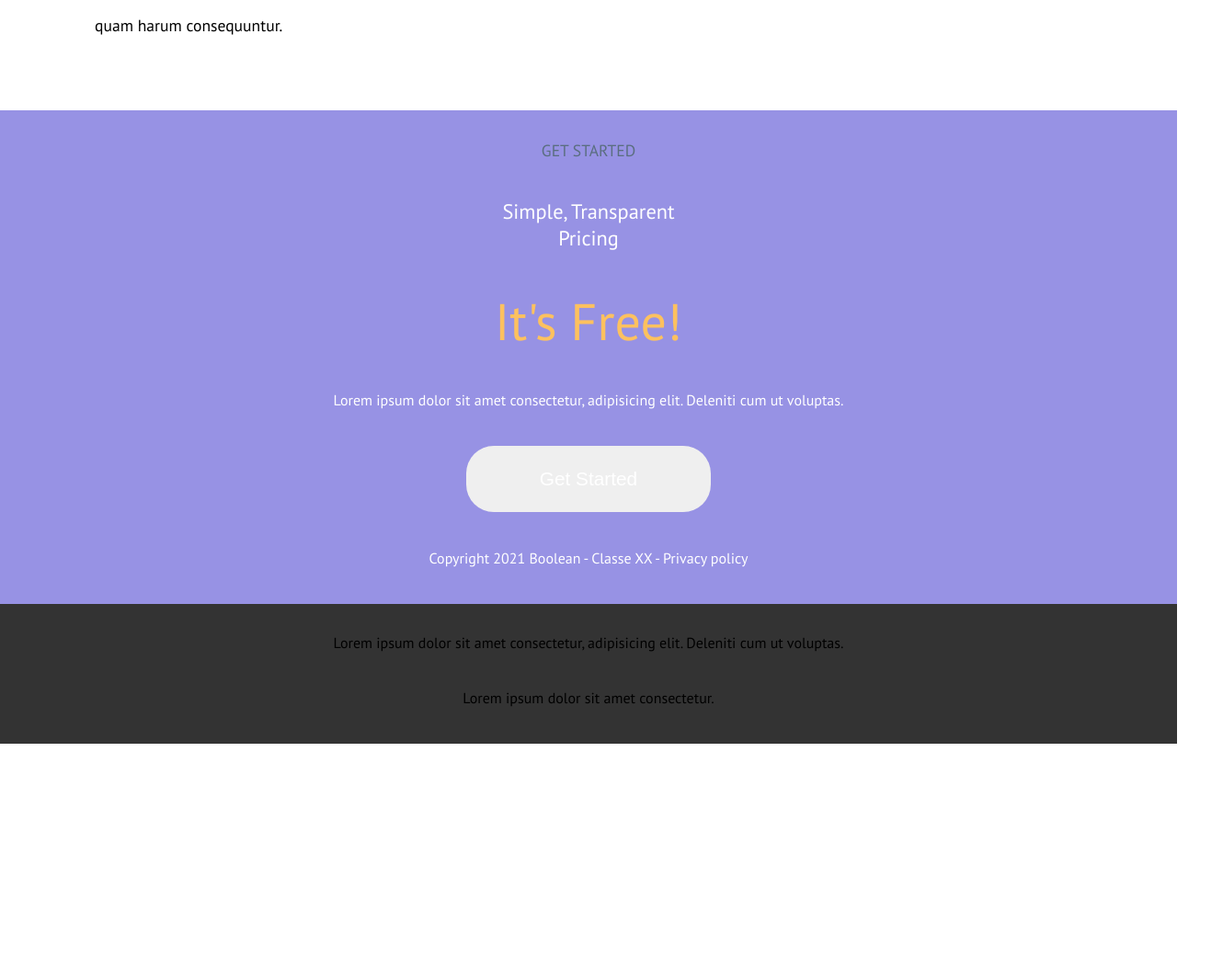
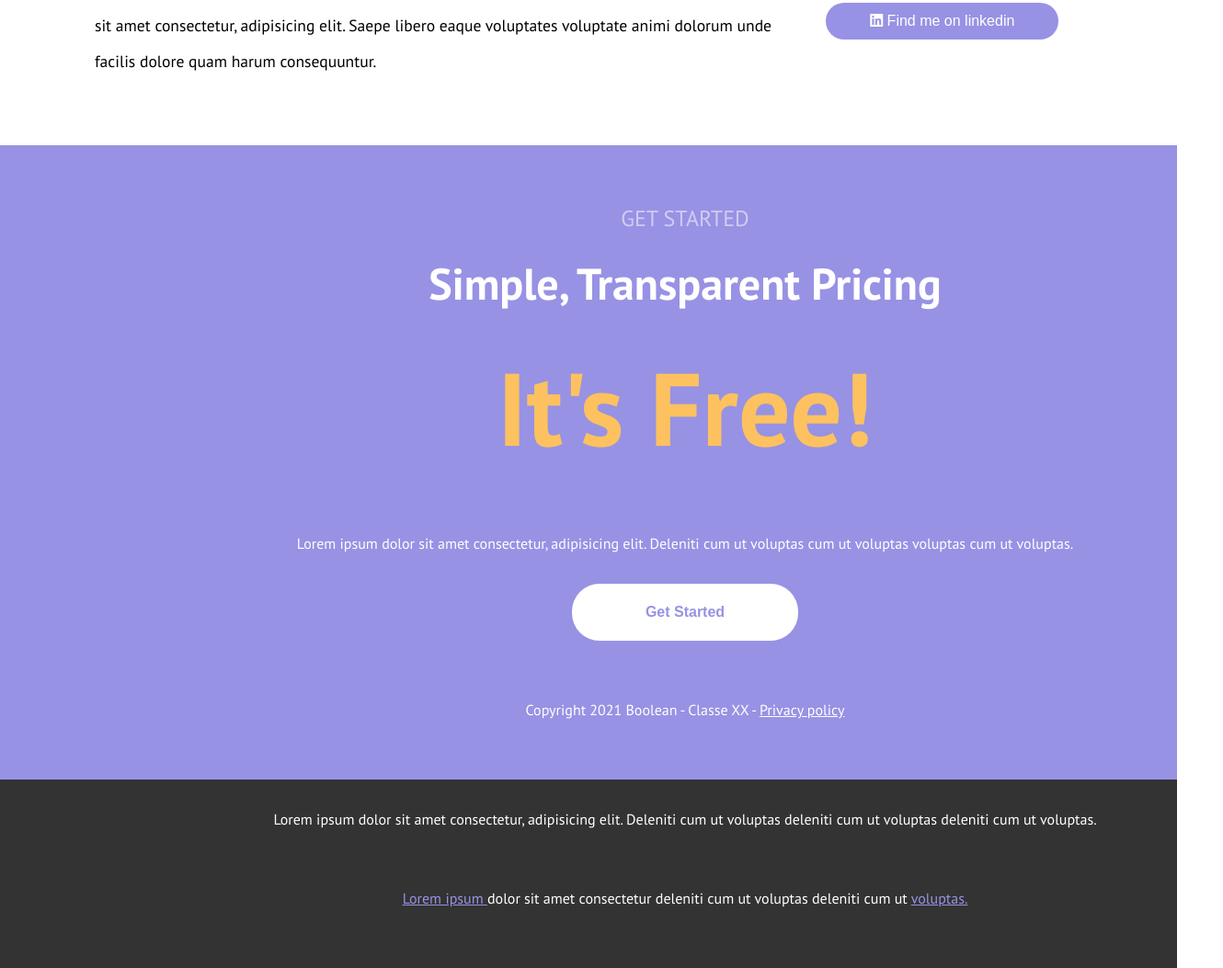
Before and after one commit to MonicaDeBona/htmlcss-responsive-layout, a plain HTML site: page index.html in a window 1280 px wide. Shown: the part 4554-5607 px from the top of the page at 92% size, 1330 px wide, since content can reach past the window. Before the commit the page ends 5363 px from the top, so only its background shows below. Drawn offline with Linux system fonts and the light colour scheme.

Commit message:
End layout

```diff
--- a/css/style.css
+++ b/css/style.css
@@ -72,7 +72,7 @@ p {
 .container {
     width: 100%;
     margin: 0 auto;
-    max-width: 600px;
+    max-width: 500px;
 }
 
 .mobile-padding {
@@ -130,14 +130,16 @@ p {
     color: var(--text-color);
     padding: .7rem 3rem;
     margin-top: 1rem;
+    font-size: 1rem;
 }
 
-
 .main-footer-button {
+    background-color: var(--text-color);
     color: var(--main-accent-color3);
-    color: var(--text-color);
-    padding: 1.5rem 5rem;
-    font-size: 1.3rem;
+    padding: 1.4rem 5rem;
+    font-size: 1rem;
+    margin-bottom: 2rem;
+    font-weight: 700;
 }
 
 
@@ -386,6 +388,7 @@ h5 {
     width: 100%;
     padding: 1.5rem;
     margin-top: 2REM;
+    position: relative;
 }
 
 .about-us-text {
@@ -413,9 +416,17 @@ h5 {
     font-size: 1.1rem;
 }
 
-.v-text {
+.about-us-content h3 {
     color:var(--main-accent-color3);
-    font-size: 1.4rem;
+    font-size: 2rem;
+}
+
+.v-quote {
+    position: absolute;
+    top: 0;
+    right: 150px;
+    font-size: 4rem;
+    color:var(--main-accent-color3);
 }
 
 
@@ -423,56 +434,62 @@ h5 {
 
 
 /* MAIN'S FOOTER */
-.main-footer {
+.top-footer {
     background-color: var(--main-accent-color3);
     width: 100%;
+    padding: 0rem 3rem 2rem;
+}
+
+footer .test {
+    text-align: center;
+}
+
+.top-footer h4 {
+    font-size: 1.5rem;
+    color: #cfcdf2;
+    font-weight: 400;
+    padding: 4rem 0rem 1.5rem;
+}
+
+.top-footer h3{
+    font-size: 2.5rem;
+    color: var(--text-color)
+}
+
+.top-footer h2{
+    font-size: 4rem;
+    color: #fdc15f;
+    padding: 2rem 0rem;
+}
+
+.top-footer p{
+    color: var(--text-color);
     padding-bottom: 2rem;
+}
+
+.top-footer a {
+    color: var(--text-color);
 }
 
 
 
 /* FOOTER */
-footer {
+.bottom-footer {
     background-color: #333333;
     width: 100%;
-    padding-bottom: 2rem;
-}
-
-footer .test {
-    padding-top: 2rem;
+    padding: 0rem 3rem 2rem;
     text-align: center;
 }
 
-.test {
-    padding-bottom: .5rem;
-    text-align: center;
+footer p {
+    padding: 2rem 0rem;
+    color: var(--text-color);
+    line-height: 1.4rem;
 }
 
-.test1{
-    font-size: 1.1rem;
-    color: #5a6e7f;
+.bottom-footer a {
+    color: var(--main-accent-color3);
 }
-
-.test2{
-    font-size: 1.4rem;
-    color: white;
-}
-
-.test3{
-    font-size: 3.5rem;
-    color: #fdc15f;
-}
-
-.test4{
-    color: white;
-}
-
-
-
-.test6{
-    color: white;
-}
-
 
 
 /* !RESPONSIVE MOBILE FIRST */
@@ -576,7 +593,7 @@ footer .test {
     }
 
 
-        /* sezione ABOUT US */
+    /* sezione ABOUT US */
     .about-us-container {
         display: flex;
     }
@@ -589,10 +606,36 @@ footer .test {
         display: flex;
     }
 
-    .about-us-content {
-        flex-basis: 40%;
+    .about-us figure img {
+        width: 220px;
+        height: 220px;
     }
 
+    .about-us-content {
+        flex-basis: 75%;
+    }
+
+    .v-quote {
+        top: 0;
+        right: 68px;
+    }
+
+
+
+    /* sezione FOOTER */
+    .top-footer,
+    .bottom-footer {
+        padding: 0rem 10rem 2rem;
+    }
+
+    .top-footer h2{
+        font-size: 7rem;
+    }
+
+    .top-footer h3{
+        font-size: 3rem;
+        color: var(--text-color)
+    }
 
 }
 
@@ -628,7 +671,6 @@ footer .test {
 
 
     /* sezione INTRODUTTIVA con CARDS */
-
     .intro-cards .intro-card:first-child{
         width: calc(((100% / 3) * 2 ) - 2rem );
     }
@@ -651,8 +693,9 @@ footer .test {
     .content {
         flex-basis: 50%;
     }
+
+
     /* sezione PLANNING */
-
     .planning-flex {
         flex-direction: row;
         justify-content: center;
@@ -691,10 +734,19 @@ footer .test {
     }
 
 
-
+/* sezione ABOUT US */
     .about-us-content {
-        flex-basis: 30%;
+        flex-basis: 40%;
     }
 
+    .about-us figure img {
+        width: 235px;
+        height: 235px;
+    }
+
+    .v-quote {
+        top: 0;
+        right: 80px;
+    }
 
 }
--- a/index.html
+++ b/index.html
@@ -342,14 +342,16 @@
                     </div>
                 </div>
                 <div class="about-us-content">
-                    <figure class="testimonial-pic">
+                    <figure>
                         <img class="bd-r50" src="img/testimonial3.jpg" alt="testimonial man pic">
+                        <i class="fa-solid fa-quote-left v-quote"></i>
                     </figure>
-                    <p class="v-text">
-                        Lorem ipsum dolor sit amet consectetur adipisicing elit. Nisi, earum distinctio!
-                    </p>
+                    <h3 class="v-text">
+                        I help companies lorem ipsum dolor sit amet lorem ipsum dolor sit amet
+                    </h3>
                     <a href="#">
                         <button class="about-us-button bd-r20 bd-none">
+                            <i class="fa-brands fa-linkedin"></i>
                             Find me on linkedin
                         </button>
                     </a>
@@ -360,37 +362,53 @@
 
 
         <!-- inizio FOOTER del main -->
-        <footer class="main-footer">
+        <footer class="top-footer">
             <div class="container mobile-padding">
-                <div class="test1 test">
+                <h4 class="test">
                     GET STARTED
-                </div>
-                <div class="test2 test">
-                    Simple, Transparent <br>
+                </h4>
+                <h3 class="test">
+                    Simple, Transparent
                     Pricing
-                </div>
-                <div class="test3 test">
+                </h3>
+                <h2 class="test">
                     It's Free!
-                </div>
-                <div class="test4 test">Lorem ipsum dolor sit amet consectetur, adipisicing elit. Deleniti cum ut voluptas.</div>
-                <div class="test5 test">
+                </h2>
+                <p class="test">Lorem ipsum dolor sit amet consectetur, adipisicing elit. Deleniti cum ut voluptas cum ut voluptas voluptas cum ut voluptas.</p>
+                <div class="test">
                     <a href="#">
                         <button class="main-footer-button bd-r30 bd-none">
                             Get Started
                         </button>
                     </a>
                 </div>
-                <div class="test6 test">Copyright 2021 Boolean - Classe XX - Privacy policy</div>
+                <p class="test">
+                    Copyright 2021 Boolean - Classe XX -
+                    <a href="#">
+                        Privacy
+                    </a>
+                    <a href="#">
+                        policy
+                    </a>
+                </p>
             </div>
         </footer>
         <!-- fine FOOTER del main -->
     </main>
 
     <!-- inizio FOOTER -->
-    <footer>
+    <footer class="bottom-footer">
         <div class="container mobile-padding">
-            <div class="test">Lorem ipsum dolor sit amet consectetur, adipisicing elit. Deleniti cum ut voluptas.</div>
-            <div class="test">Lorem ipsum dolor sit amet consectetur.</div>
+            <p>Lorem ipsum dolor sit amet consectetur, adipisicing elit. Deleniti cum ut voluptas deleniti cum ut voluptas deleniti cum ut voluptas.</p>
+            <p>
+                <a href="#">
+                    Lorem ipsum
+                </a>
+                dolor sit amet consectetur deleniti cum ut voluptas deleniti cum ut
+                <a href="#">
+                    voluptas.
+                </a>
+            </p>
         </div>
     </footer>
     <!-- fine FOOTER -->
```
